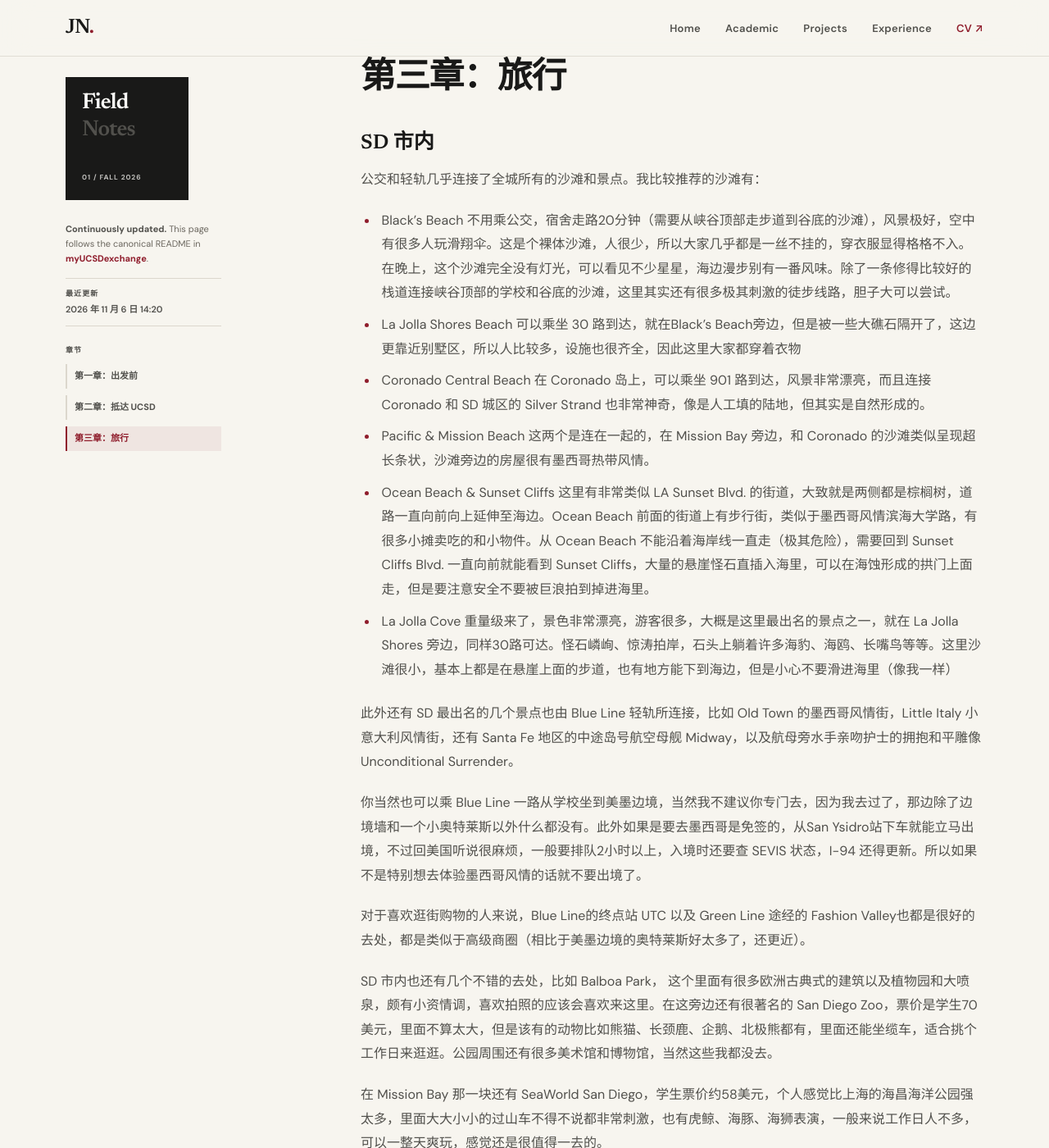
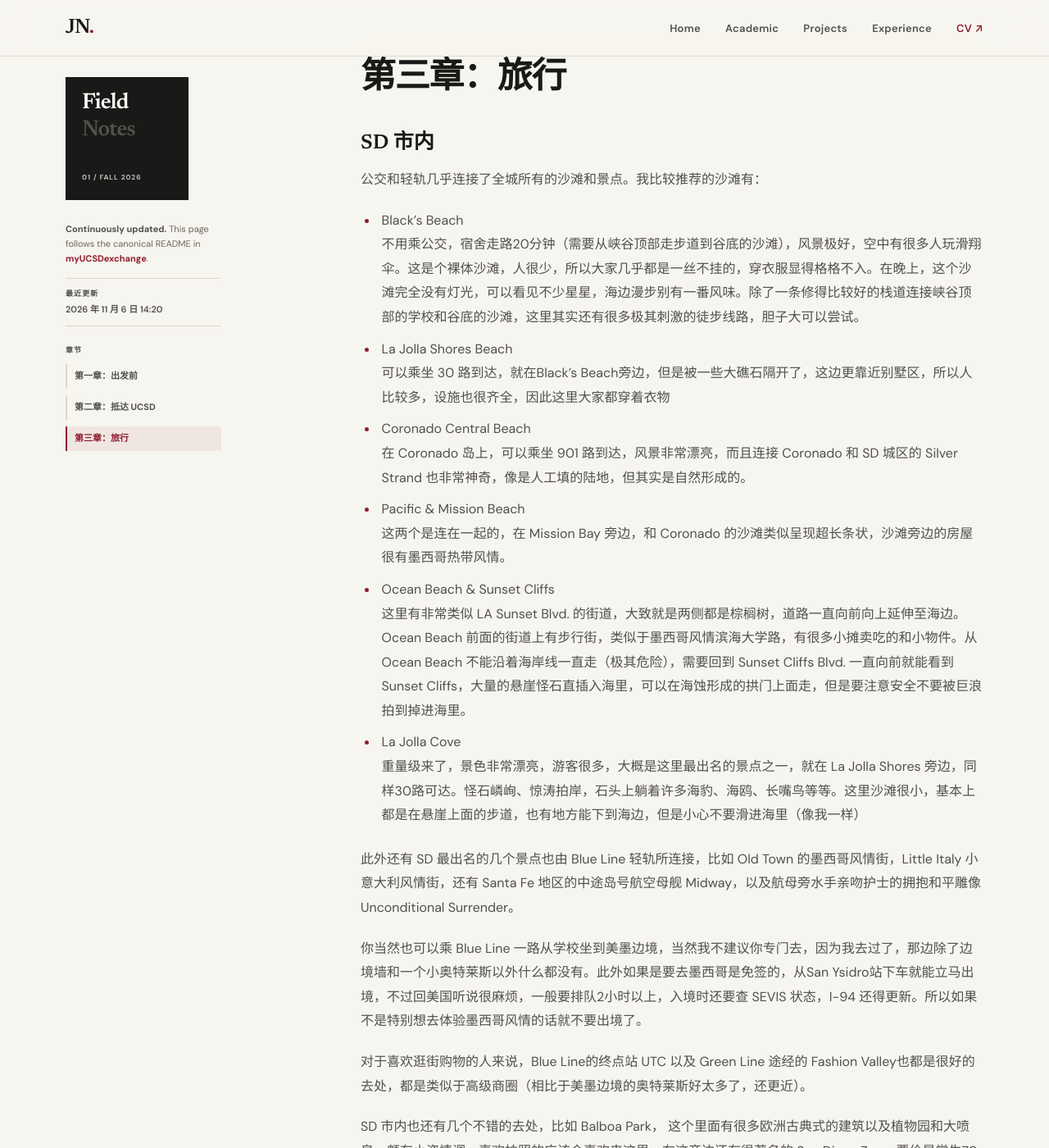
Before and after one commit to JunjieNian/JunjieNian.github.io, a Jekyll site: the page built from exchange-pages/3.md, in a window 1280 px wide and 1400 px high, scrolled down 241 px. Shown: the whole window at 82% size. Built offline with Jekyll 4.4.1, drawn with Linux system fonts in a browser that asks for light colours.

Commit message:
Preserve source line breaks in exchange journal lists

```diff
--- a/_layouts/exchange.html
+++ b/_layouts/exchange.html
@@ -19,7 +19,7 @@
     <link rel="preconnect" href="https://fonts.gstatic.com" crossorigin>
     <link href="https://fonts.googleapis.com/css2?family=DM+Sans:wght@400;500;600;700&amp;family=Newsreader:opsz,wght@6..72,500;6..72,600&amp;display=swap" rel="stylesheet">
     <link rel="stylesheet" href="/assets/shared.css?v=20260924-1">
-    <link rel="stylesheet" href="/assets/exchange.css?v=20260922-2">
+    <link rel="stylesheet" href="/assets/exchange.css?v=20261105-1">
 </head>
 <body>
     <nav class="navbar" aria-label="Primary navigation">
--- a/assets/exchange.css
+++ b/assets/exchange.css
@@ -193,7 +193,12 @@
     padding-left: 1.35em;
 }
 
-.exchange-article li { margin: 9px 0; padding-left: 4px; }
+.exchange-article li {
+    margin: 9px 0;
+    padding-left: 4px;
+    /* Preserve intentional line breaks from the source Markdown. */
+    white-space: pre-line;
+}
 .exchange-article li::marker { color: var(--color-accent); font-weight: 700; }
 
 .exchange-article table {
```
